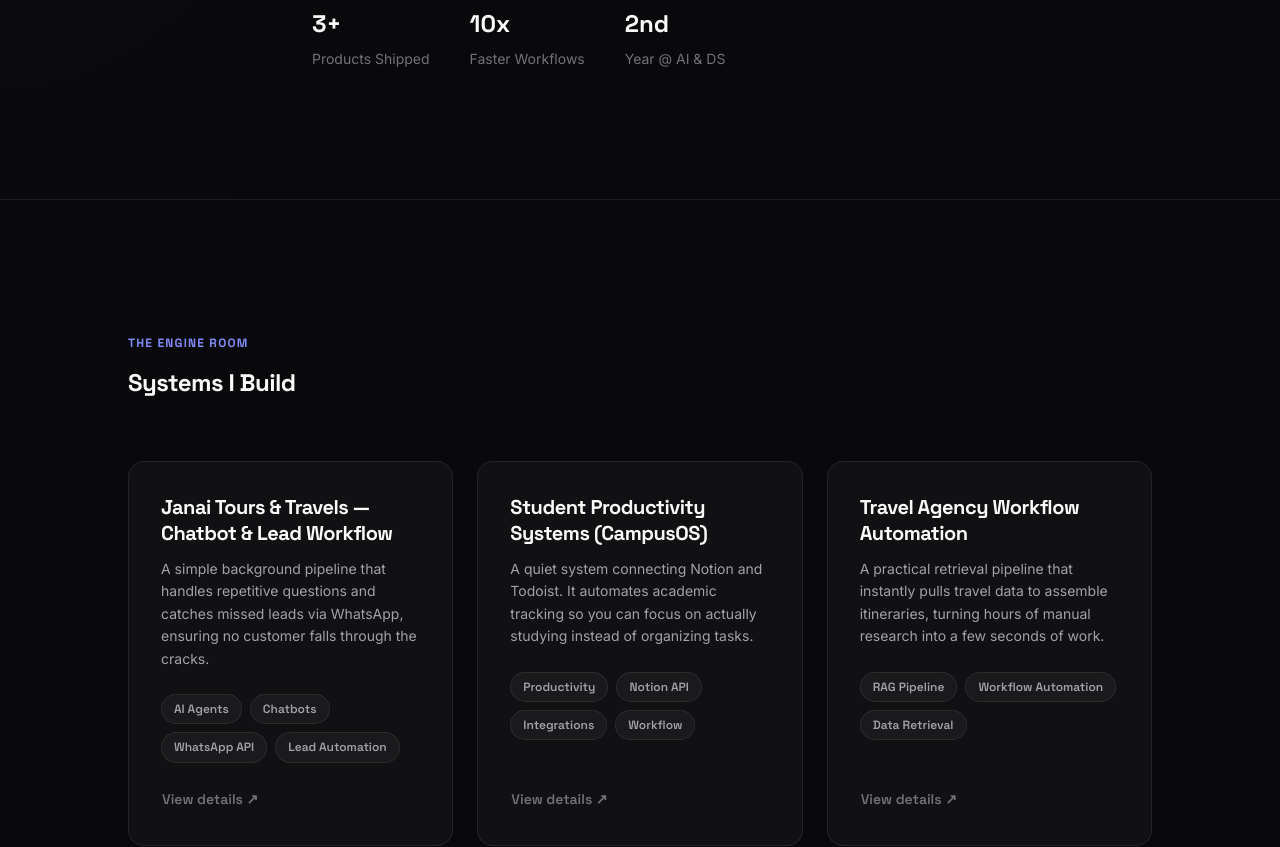
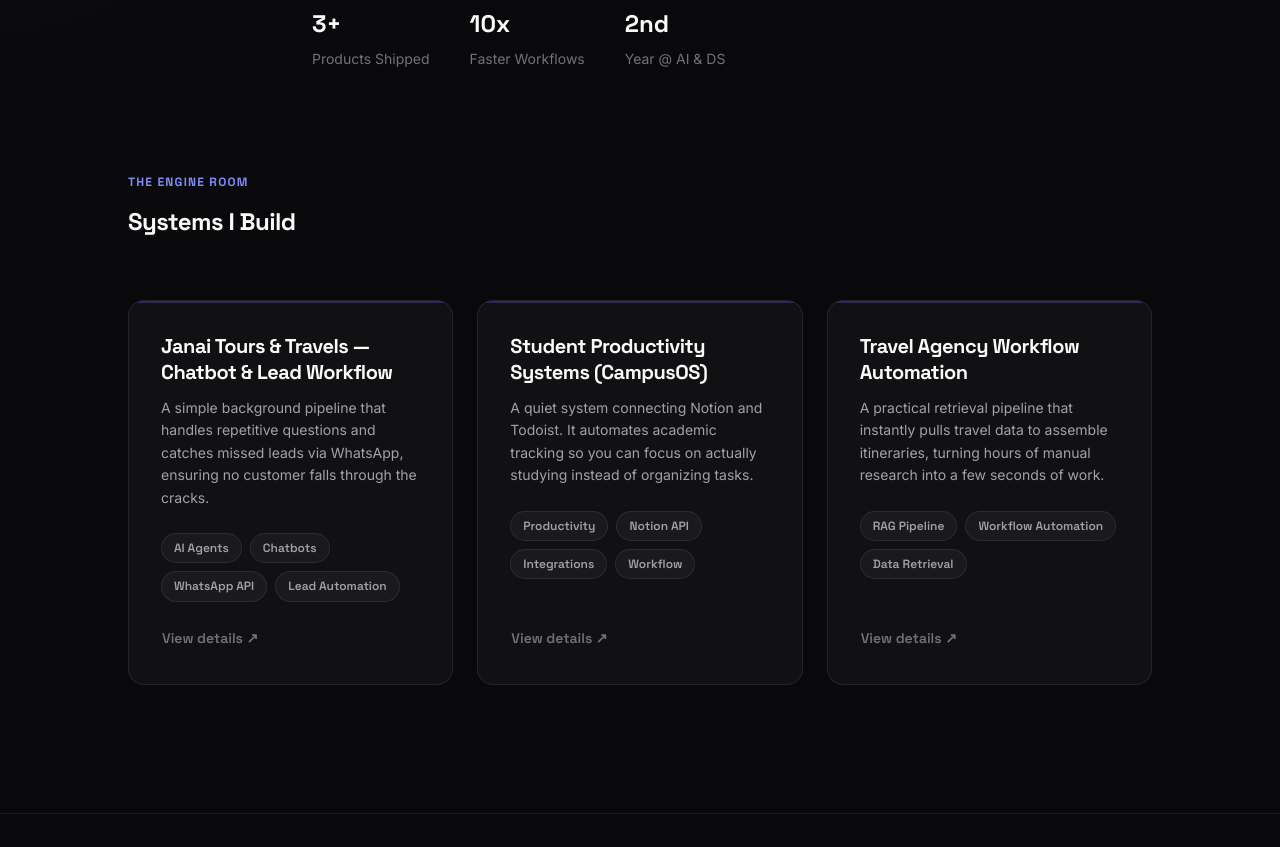
Before and after one commit to SanghpalBhakte/Personal-Porfolio-V2, a React (Vite) app: page / in a window 1280 px wide. Shown: the part 880-1727 px from the top of the page. Built offline with nearby package versions, Linux system fonts and the light colour scheme.

Commit message:
style: refine hero to systems visual transition and add card accents

```diff
--- a/src/App.tsx
+++ b/src/App.tsx
@@ -37,9 +37,7 @@
         {/* 1. Hero */}
         <Hero meta={SITE_META} stats={STATS} />
 
-        <hr className="section-rule" aria-hidden="true" />
-
-        {/* 2. Systems I Build */}
+        {/* 2. Systems I Build (flows directly from hero) */}
         <Systems systems={SYSTEMS} />
 
         <hr className="section-rule" aria-hidden="true" />
--- a/src/components/Hero.module.css
+++ b/src/components/Hero.module.css
@@ -1,8 +1,8 @@
 /* Hero.module.css */
 
 .hero {
-  /* Ultra-generous breathing room above the fold */
-  padding: var(--sp-32) 0 var(--sp-32);
+  /* Ultra-generous top breathing room, tighter bottom to connect with Systems */
+  padding: var(--sp-32) 0 var(--sp-16);
 }
 
 .inner {
@@ -98,6 +98,6 @@
 
 /* ── Responsive ── */
 @media (max-width: 640px) {
-  .hero { padding: var(--sp-24) 0 var(--sp-20); } /* Increased mobile padding */
+  .hero { padding: var(--sp-24) 0 var(--sp-10); } /* Reduced bottom padding for mobile flow */
   .stats { gap: var(--sp-8); }
 }
--- a/src/components/Systems.module.css
+++ b/src/components/Systems.module.css
@@ -1,3 +1,7 @@
+.systemsSection {
+  padding: var(--sp-8) 0 var(--sp-32) 0;
+}
+
 .grid {
   display: grid;
   grid-template-columns: repeat(3, 1fr);
@@ -18,6 +22,30 @@
   color: var(--text-2);
   margin-bottom: var(--sp-6);
   line-height: 1.6;
+}
+
+/* Subtle accent line on top of each card to match Hero accent */
+.card {
+  position: relative;
+  overflow: hidden;
+  display: flex;
+  flex-direction: column;
+}
+
+.card::before {
+  content: '';
+  position: absolute;
+  top: 0;
+  left: 0;
+  width: 100%;
+  height: 2px;
+  background: var(--accent);
+  opacity: 0.3;
+  transition: opacity var(--ease);
+}
+
+.card:hover::before {
+  opacity: 1;
 }
 
 .tags {
@@ -43,6 +71,9 @@
 }
 
 @media (max-width: 640px) {
+  .systemsSection {
+    padding: var(--sp-4) 0 var(--sp-24) 0;
+  }
   .grid {
     grid-template-columns: 1fr;
     gap: var(--sp-4);
--- a/src/components/Systems.tsx
+++ b/src/components/Systems.tsx
@@ -7,7 +7,7 @@
 
 export default function Systems({ systems }: SystemsProps) {
   return (
-    <section className={`section container`} id="systems" aria-labelledby="systems-heading">
+    <section className={`${styles.systemsSection} container`} id="systems" aria-labelledby="systems-heading">
       <header className="section-header">
         <span className="eyebrow" aria-hidden="true">THE ENGINE ROOM</span>
         <h2 id="systems-heading">Systems I Build</h2>
@@ -15,7 +15,7 @@
 
       <ul className={styles.grid}>
         {systems.map((sys) => (
-          <li key={sys.id} className="card" style={{ display: 'flex', flexDirection: 'column' }}>
+          <li key={sys.id} className={`card ${styles.card}`}>
             <h3 className={styles.title}>{sys.title}</h3>
             <p className={styles.desc}>{sys.description}</p>
             <ul className={styles.tags} aria-label={`Tags for ${sys.title}`}>
```
